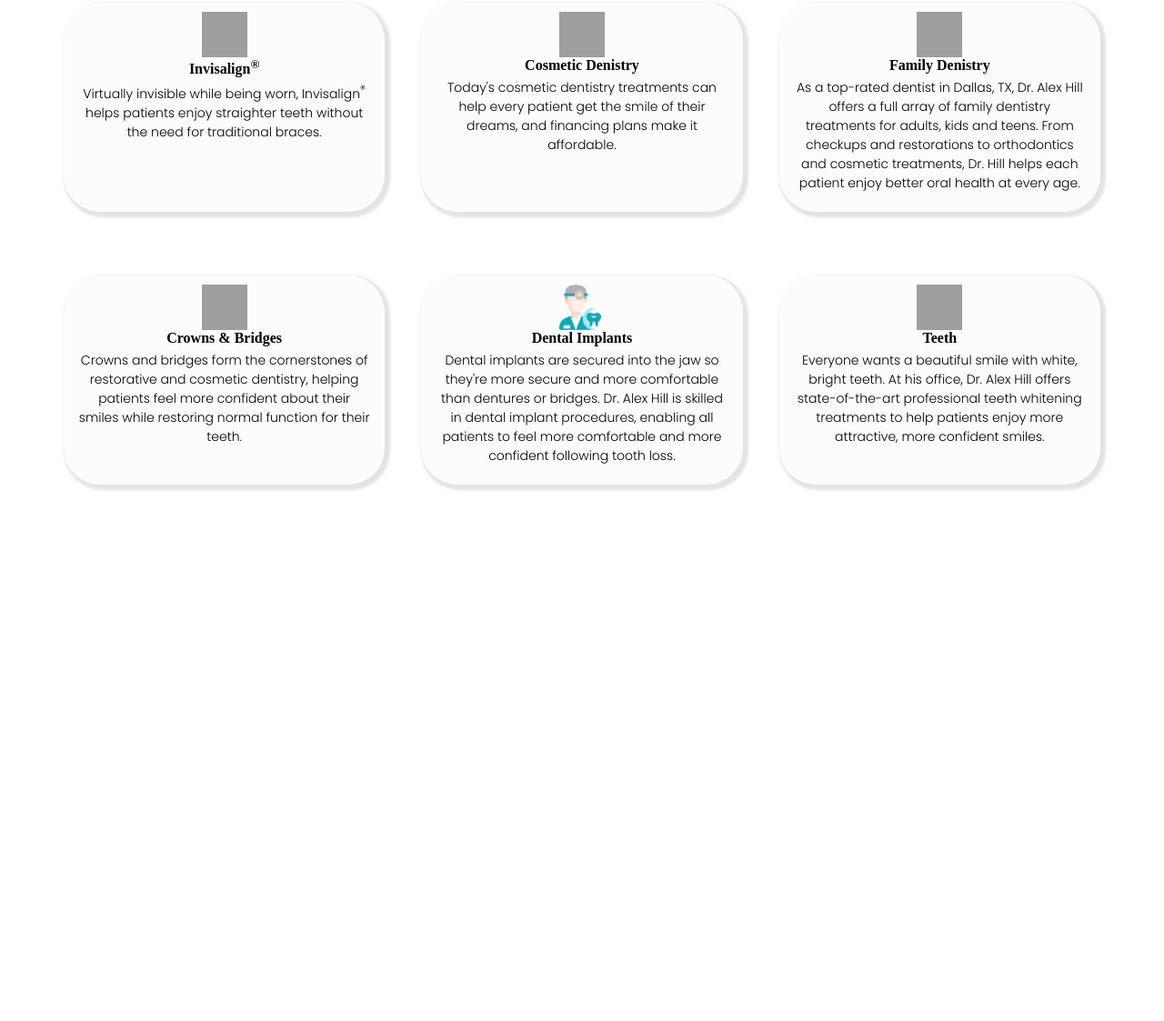
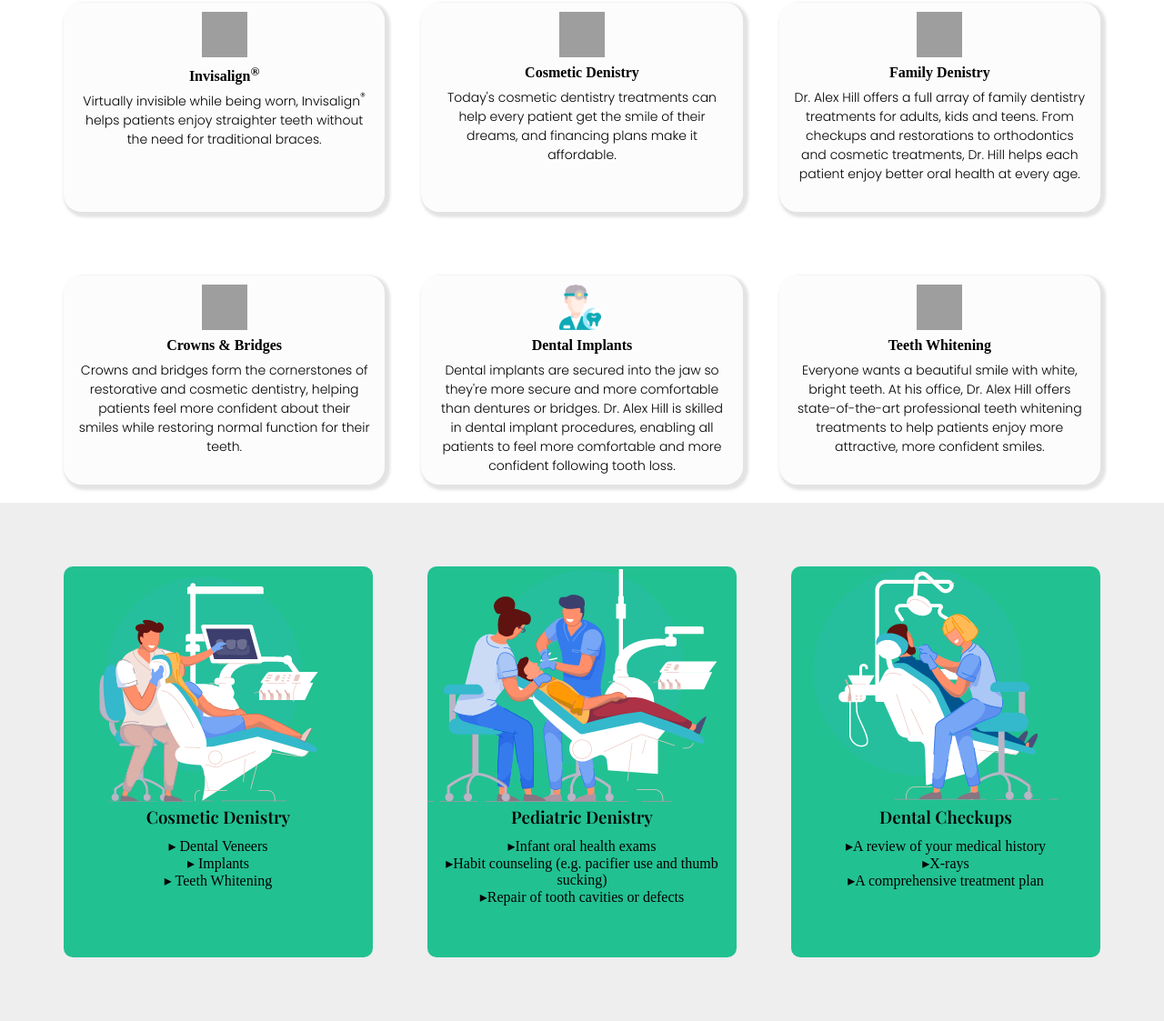
Before and after one commit to CodingCody92/dentist, a plain HTML site: page index.html in a window 1280 px wide. Shown: the part 1434-2557 px from the top of the page at 91% size. Before the commit the page ends 1987 px from the top, so only its background shows below. Drawn offline with nearby package versions, Linux system fonts and the light colour scheme; grey boxes are pictures that could not be loaded.

Commit message:
updated-section

```diff
--- a/_about.scss
+++ b/_about.scss
@@ -1,3 +1,4 @@
+@import './variables';
 @mixin flexMid {
     display: flex;
     justify-content: center;
@@ -15,6 +16,7 @@
 #about {
     padding: 2.8em;
     scroll-behavior: smooth;
+    background-color: $bkgdColor;
 }
 
 .about-us {
--- /dev/null
+++ b/_process.scss
@@ -0,0 +1,32 @@
+@import './variables';
+.process {
+    display: flex;
+    justify-content: center;
+    align-items: center;
+    padding: 40px;
+    background-color: $bkgdColor;
+}
+
+.process ul li {
+    text-decoration: none;
+    list-style: none;
+}
+
+.process h3,
+li {
+    text-align: center;
+}
+
+.process h3 {
+    font-family: 'Playfair Display', serif;
+    // font-size: 15px;
+    margin-bottom: 10px;
+}
+
+.process-container {
+    height: 430px;
+    width: 350px;
+    background-color: rgba(20, 190, 139, 0.932);
+    border-radius: 10px;
+    margin: 30px;
+}
--- a/_services.scss
+++ b/_services.scss
@@ -1,14 +1,21 @@
+@import './variables';
 #services h2 {
     text-align: center;
     text-transform: uppercase;
     font-family: 'Poppins', sans-serif;
     font-size: 40px;
+    font-weight: bold;
+    color: $blueColor;
+}
+
+@mixin flexCenter {
+    display: flex;
+    justify-content: center;
+    align-items: center;
 }
 
 .service-container {
-    display: flex;
-    justify-content: center;
-    align-items: center;
+    @include flexCenter();
     margin-top: 30px;
     padding: 0 50px;
 }
@@ -28,12 +35,13 @@
     width: 400px;
     height: 230px;
     margin: 20px;
-    border-radius: 40px;
+    border-radius: 20px;
     box-shadow: 3px 3px 3px 3px rgba(218, 218, 218, 0.767);
 }
 
 .our-services h4 {
     text-align: center;
+    margin: 8px 0;
 }
 
 .our-services .serv-info {
--- a/_variables.scss
+++ b/_variables.scss
@@ -0,0 +1,2 @@
+$blueColor: rgb(20, 53, 199);
+$bkgdColor: rgb(238, 238, 238);
--- a/app.js
+++ b/app.js
@@ -0,0 +1,6 @@
+let num = 3
+let otherNum = 4
+
+if (num && otherNum < 12) {
+    console.log(num + otherNum)
+}
--- a/index.html
+++ b/index.html
@@ -26,7 +26,7 @@
                 <li><a href="#homes">Home</a></li>
                 <li><a href="#about">About</a></li>
                 <li><a href="#services">Services</a></li>
-                <li><a href="#">Reviews</a></li>
+                <li><a href="#reviews">Reviews</a></li>
                 <li><a href="#">Contact Us</a></li>
                 <li id="appoint"><a href="#">Make an Appointment</a></li>
             </ul>
@@ -66,7 +66,7 @@
         <div class="service-container">
             <div class="our-services">
                 <img class="service-img" src="https://cdn-icons-png.flaticon.com/512/2035/2035108.png" alt="">
-                <h4>Invisalign<sup>&reg;</sup </h4>
+                <h4>Invisalign<sup>&reg;</sup</h4>
                 <p class="serv-info">Virtually invisible while being worn, Invisalign<sup>&reg;</sup> helps patients enjoy straighter teeth without the need for traditional braces. </p>
             </div>
 
@@ -77,10 +77,9 @@
             </div>
 
             <div class="our-services">
-                <img class="service-img" src="https://cdn-icons.flaticon.com/png/512/2779/premium/2779592.png?token=exp=1647463028~hmac=8a8379686572bf12308d4711ab912ae9" alt="">
+                <img class="service-img" src="https://cdn-icons-png.flaticon.com/512/547/547612.png" alt="">
                 <h4>Family Denistry</h4>
-                <p class="serv-info">As a top-rated dentist in Dallas, TX, Dr. Alex Hill offers a full array of family dentistry treatments for adults, kids and teens. From checkups and restorations to orthodontics and cosmetic treatments, Dr. Hill helps each patient enjoy
-                    better oral health at every age.</p>
+                <p class="serv-info">Dr. Alex Hill offers a full array of family dentistry treatments for adults, kids and teens. From checkups and restorations to orthodontics and cosmetic treatments, Dr. Hill helps each patient enjoy better oral health at every age.</p>
             </div>
         </div>
     </section>
@@ -102,7 +101,7 @@
 
             <div class="our-services">
                 <img class="service-img" src="https://cdn-icons-png.flaticon.com/512/993/993240.png" alt="">
-                <h4>Teeth</h4>
+                <h4>Teeth Whitening</h4>
                 <p class="serv-info">Everyone wants a beautiful smile with white, bright teeth. At his office, Dr. Alex Hill offers state-of-the-art professional teeth whitening treatments to help patients enjoy more attractive, more confident smiles.</p>
             </div>
         </div>
@@ -111,6 +110,45 @@
 
 
 
+    <section class="process">
+        <div class="process-container">
+            <img src="/img/process-1.png" alt="">
+            <h3>Cosmetic Denistry</h3>
+            <ul>
+                <li><span class="arrow">&rtrif;</span> Dental Veneers</li>
+                <li><span class="arrow">&rtrif;</span> Implants</li>
+                <li><span class="arrow">&rtrif;</span> Teeth Whitening</li>
+            </ul>
+        </div>
+        <div class="process-container">
+            <img src="/img/process-2.png" alt="">
+            <h3>Pediatric Denistry</h3>
+            <ul>
+                <li><span class="arrow">&rtrif;</span>Infant oral health exams</li>
+                <li><span class="arrow">&rtrif;</span>Habit counseling (e.g. pacifier use and thumb sucking)
+                </li>
+                <li><span class="arrow">&rtrif;</span>Repair of tooth cavities or defects</li>
+            </ul>
+        </div>
+        <div class="process-container">
+            <img src="/img/process-3.png" alt="">
+            <h3>Dental Checkups</h3>
+            <ul>
+                <li><span class="arrow">&rtrif;</span>A review of your medical history</li>
+                <li><span class="arrow">&rtrif;</span>X-rays</li>
+                <li><span class="arrow">&rtrif;</span>A comprehensive treatment plan</li>
+            </ul>
+        </div>
+    </section>
+
+
+    <section id="reviews">
+        <div class="review-container">
+            <div class="our-reviews">
+
+            </div>
+        </div>
+    </section>
 
 
 
--- a/style.scss
+++ b/style.scss
@@ -2,6 +2,8 @@
 @import './home-section';
 @import './about';
 @import './services';
+@import './process';
+@import './variables';
 * {
     margin: 0;
     padding: 0;
@@ -107,3 +109,9 @@
         height: 220px;
     }
 }
+
+@media(max-width: 1230px) {
+    .process {
+        flex-wrap: wrap;
+    }
+}
```
Also changed, not shown: style.css, 1 other file.
